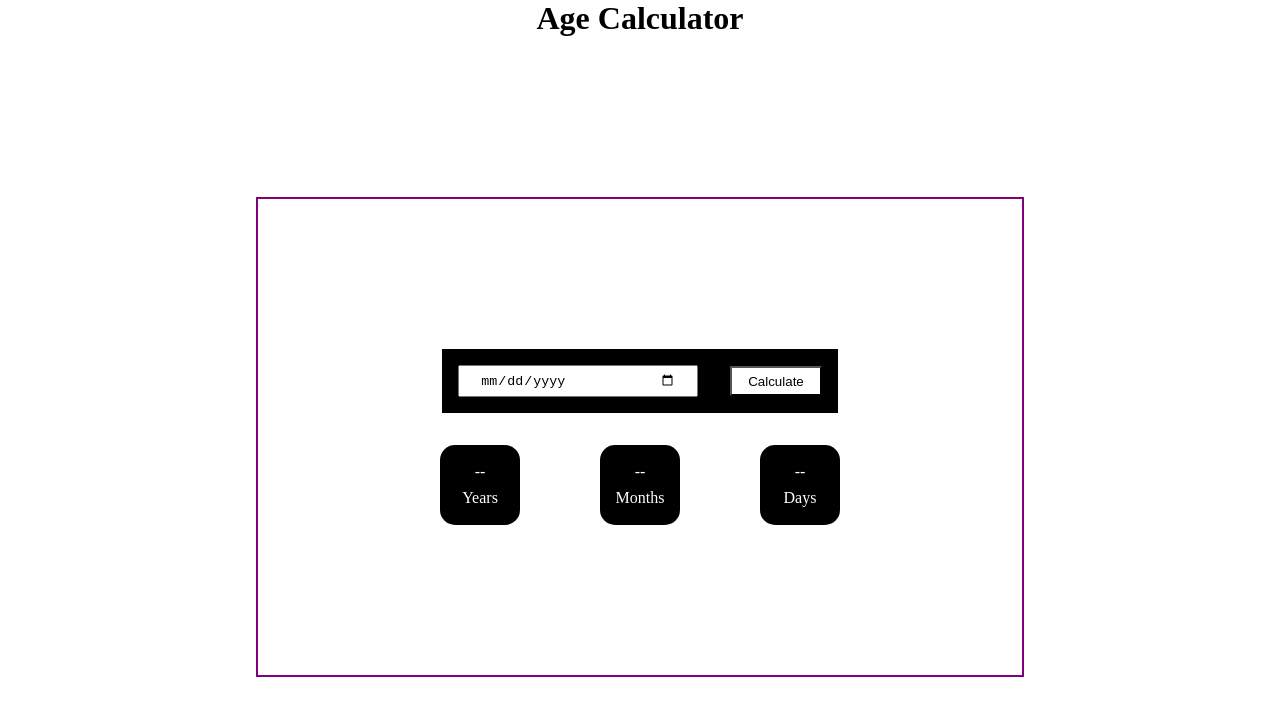
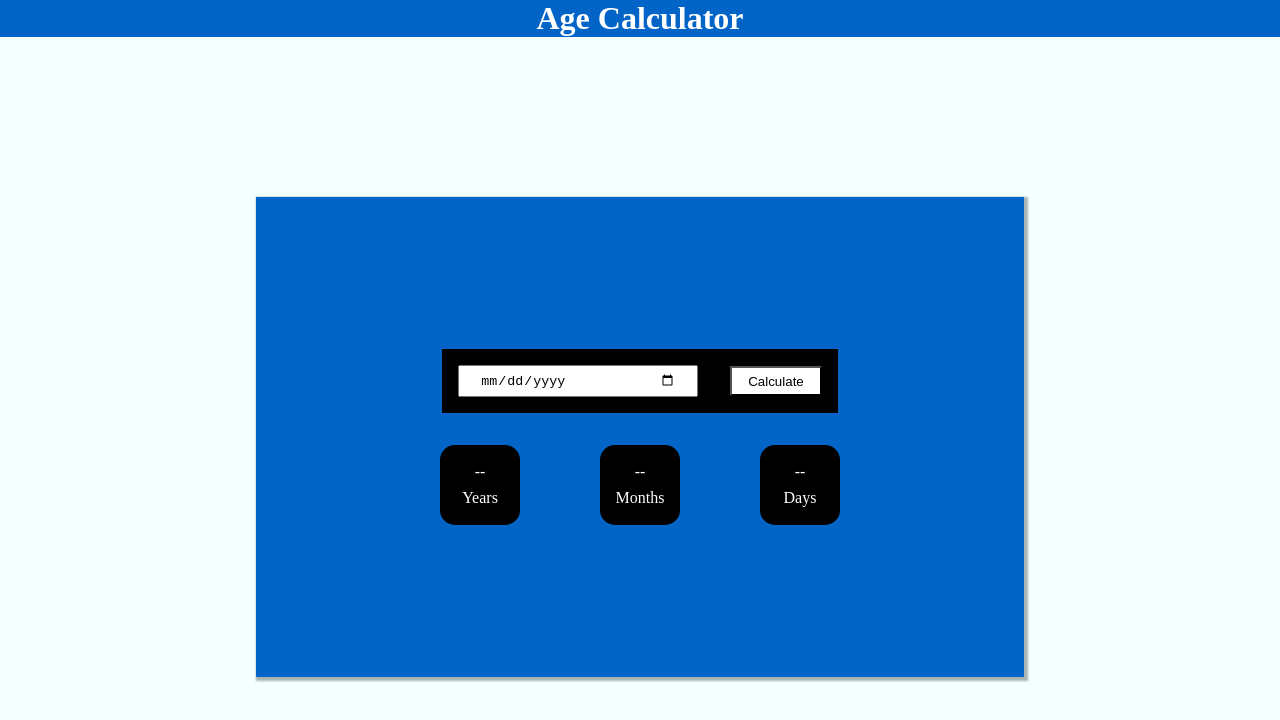
Before and after one commit to abhinavrajput1111/dynamic-age-calculator, a plain HTML site: page index.html in a window 1280 px wide. Drawn offline with Linux system fonts and the light colour scheme.

Commit message:
background

```diff
--- a/index.html
+++ b/index.html
@@ -8,7 +8,15 @@
   </head>
   <body>
     <div id="wrapper" class="wrapper">
-      <h1 style="text-align: center">Age Calculator</h1>
+      <h1
+        style="
+          text-align: center;
+          background-color: rgb(2, 100, 199);
+          color: white;
+        "
+      >
+        Age Calculator
+      </h1>
       <div id="container" class="container">
         <div id="box" class="box">
           <div id="input" class="input">
--- a/style.css
+++ b/style.css
@@ -10,6 +10,7 @@
   align-items: center;
   width: 100vw;
   height: 100vh;
+  background-color: rgb(244, 255, 255);
 }
 
 .box {
@@ -19,9 +20,11 @@
   flex-direction: column;
   /* align-items: center; */
   /* width: 60%; */
-  border: 2px solid purple;
+  /* border: 2px solid purple; */
   width: 60vw;
   height: 60vh;
+  box-shadow: 2px 2px 2px 2px rgba(0, 0, 0, 0.3);
+  background-color: rgb(2, 100, 199);
 }
 
 .input {
```
